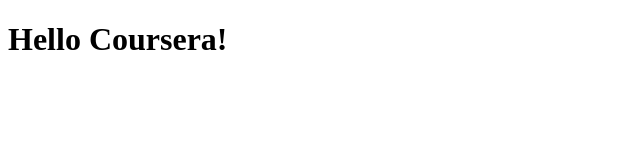
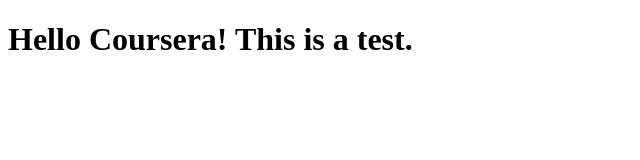
Before and after one commit to nistron/coursera-test, a plain HTML site: page site/index.html in a window 1280 px wide. Shown: the whole page, without its empty margins (0-640 px from the left). Drawn offline with Linux system fonts and the light colour scheme.

Commit message:
small addition to the page

```diff
--- a/site/index.html
+++ b/site/index.html
@@ -4,6 +4,6 @@
 	<title>Hello Coursera.</title>
 </head>
 <body>
-<h1>Hello Coursera!</h1>
+<h1>Hello Coursera! This is a test.</h1>
 </body>
 </html>
```
